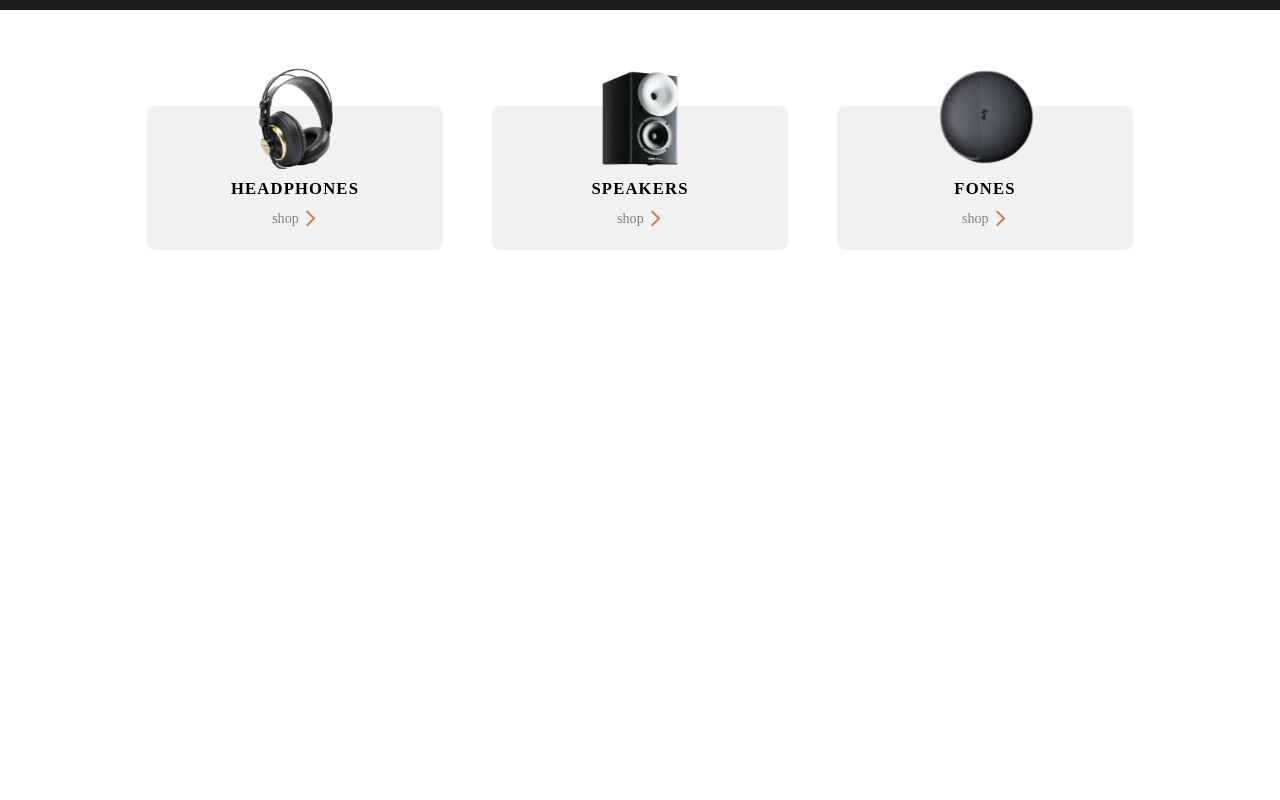
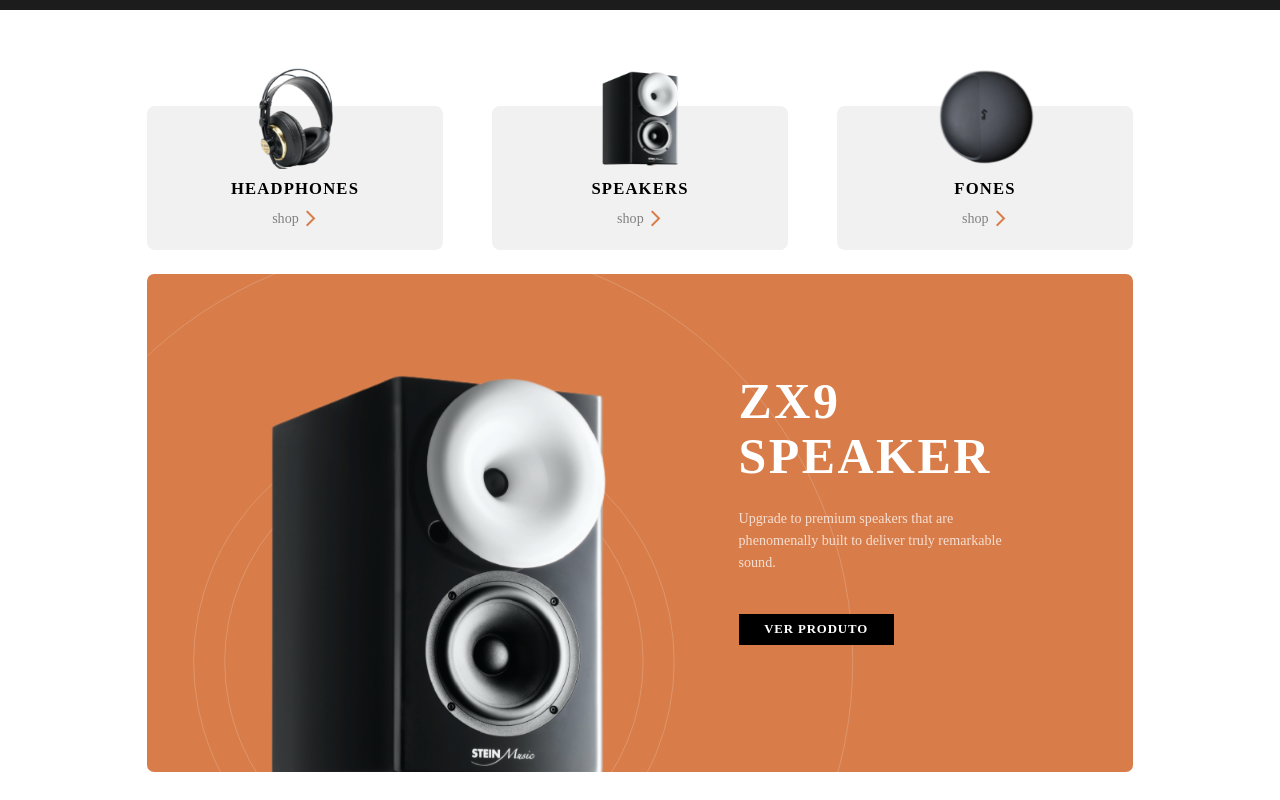
Before and after one commit to miratkd/Audiophile, a Vue app: page / in a window 1280 px wide. Shown: the part 529-1329 px from the top of the page. Before the commit the page ends 827 px from the top, so only its background shows below. Built offline with nearby package versions, Linux system fonts and the light colour scheme.

Commit message:
home 0.4

```diff
--- a/src/components/ButtonComponent.vue
+++ b/src/components/ButtonComponent.vue
@@ -1,11 +1,11 @@
 <template>
-    <button class="button-container">{{text}}</button>
+    <button :class="black ? 'button-container-black' : 'button-container'">{{text}}</button>
 </template>
 
 <script>
 export default {
     name: 'ButtonComponent',
-    props:['text']
+    props:['text', 'black']
 }
 </script>
 
@@ -25,7 +25,25 @@ export default {
     text-transform: uppercase;
     color: #FFFFFF;
 }
+.button-container-black{
+    min-width: 11.5vw;
+    text-align: center;
+    padding: 1vh 2vw;
+    cursor: pointer;
+    background-color: black;
+    border: none;
+    font-family: 'Manrope';
+    font-style: normal;
+    font-weight: 700;
+    font-size: 1em;
+    letter-spacing: 0.07em;
+    text-transform: uppercase;
+    color: #FFFFFF;
+}
 .button-container:hover{
     background-color: #FBAF85;
 }
+.button-container-black:hover{
+    background-color: #4C4C4C;
+}
 </style>
--- a/src/components/CategoriesComponent.vue
+++ b/src/components/CategoriesComponent.vue
@@ -1,32 +1,32 @@
 <template>
-    <div v-on:click.stop class="header-mobile-menu-body">
-        <div class="mobile-menu-element">
-            <div class="mobile-menu-element-body">
-                <img class="mobile-menu-element-img" src="@/assets/headephoneImg.svg" alt="">
-                <h6 class="mobile-menu-element-name">HEADPHONES</h6>
-                <RouterLink to="/headphones" v-on:click="callBack ? callBack() : ''" class="mobile-menu-link-container">
-                    <p style="color: gray;">shop</p>
-                    <span class="material-icons-outlined mobile-menu-element-icon">arrow_forward_ios</span>
+    <div v-on:click.stop class="header-category-menu-body">
+        <div class="category-menu-element">
+            <div class="category-menu-element-body">
+                <img class="category-menu-element-img" src="@/assets/headephoneImg.svg" alt="">
+                <h6 class="category-menu-element-name">HEADPHONES</h6>
+                <RouterLink to="/headphones" v-on:click="callBack ? callBack() : ''" class="category-menu-link-container">
+                    <p class="category-menu-link-text">shop</p>
+                    <span class="material-icons-outlined category-menu-element-icon">arrow_forward_ios</span>
                 </RouterLink>
             </div>
         </div>
-        <div class="mobile-menu-element">
-            <div class="mobile-menu-element-body">
-                <img class="mobile-menu-element-img" src="@/assets/speakersImg.svg" alt="">
-                <h6 class="mobile-menu-element-name">SPEAKERS</h6>
-                <RouterLink to="/speakers" v-on:click="callBack ? callBack() : ''" class="mobile-menu-link-container">
-                    <p style="color: gray;">shop</p>
-                    <span class="material-icons-outlined mobile-menu-element-icon">arrow_forward_ios</span>
+        <div class="category-menu-element">
+            <div class="category-menu-element-body">
+                <img class="category-menu-element-img" src="@/assets/speakersImg.svg" alt="">
+                <h6 class="category-menu-element-name">SPEAKERS</h6>
+                <RouterLink to="/speakers" v-on:click="callBack ? callBack() : ''" class="category-menu-link-container">
+                    <p class="category-menu-link-text">shop</p>
+                    <span class="material-icons-outlined category-menu-element-icon">arrow_forward_ios</span>
                 </RouterLink>
             </div>
         </div>
-        <div class="mobile-menu-element">
-            <div class="mobile-menu-element-body">
-                <img class="mobile-menu-element-img" src="@/assets/earphoneImg.svg" alt="">
-                <h6 class="mobile-menu-element-name">fones</h6>
-                <RouterLink to="/fones" v-on:click="callBack ? callBack() : ''" class="mobile-menu-link-container">
-                    <p style="color: gray;">shop</p>
-                    <span class="material-icons-outlined mobile-menu-element-icon">arrow_forward_ios</span>
+        <div class="category-menu-element">
+            <div class="category-menu-element-body">
+                <img class="category-menu-element-img" src="@/assets/earphoneImg.svg" alt="">
+                <h6 class="category-menu-element-name">fones</h6>
+                <RouterLink to="/fones" v-on:click="callBack ? callBack() : ''" class="category-menu-link-container">
+                    <p class="category-menu-link-text">shop</p>
+                    <span class="material-icons-outlined category-menu-element-icon">arrow_forward_ios</span>
                 </RouterLink>
             </div>
         </div>
@@ -41,7 +41,7 @@ export default {
 </script>
 
 <style scoped>
-.header-mobile-menu-body {
+.header-category-menu-body {
     height: 30vh;
     background-color: white;
     display: flex;
@@ -49,14 +49,14 @@ export default {
     justify-content: space-between;
 }
 
-.mobile-menu-element {
+.category-menu-element {
     width: 30%;
     height: 80%;
     display: flex;
     flex-direction: column-reverse;
 }
 
-.mobile-menu-element-body {
+.category-menu-element-body {
     background-color: #F1F1F1;
     height: 75%;
     border-radius: 8px;
@@ -65,53 +65,59 @@ export default {
     align-items: center;
 }
 
-.mobile-menu-element-img {
+.category-menu-element-img {
     height: 70%;
     margin-top: -13%;
 }
 
-.mobile-menu-link-container {
+.category-menu-link-container {
     display: flex;
     gap: 5%;
     text-decoration: none;
     align-items: center;
 }
-.mobile-menu-element-name{
+.category-menu-element-name{
     padding: 3%;
 }
 
-.mobile-menu-element-icon {
+.category-menu-element-icon {
     font-size: 1.5em;
+    color: #D87D4A;
+}
+.category-menu-link-text{
+    color: gray;
+}
+.category-menu-link-container:hover > .category-menu-link-text{
     color: #D87D4A;
 }
 
 @media screen and (max-width: 850px) {
-    .mobile-menu-element-img{
+    .category-menu-element-img{
         margin-top: -27%;
     }
-    .mobile-menu-element-name{
+    .category-menu-element-name{
         padding: 5%;
     }
 }
 @media screen and (max-width: 450px) {
-    .header-mobile-menu-body {
+    .header-category-menu-body {
         height: 75vh;
         flex-direction: column;
     }
 
-    .mobile-menu-element {
+    .category-menu-element {
         width: 75vw;
         height: 33%;
     }
 
-    .mobile-menu-element-img {
+    .category-menu-element-img {
         margin-top: -15%;
     }
 
-    .mobile-menu-link-container {
+    .category-menu-link-container {
         margin-top: 4%;
     }
-    .mobile-menu-element-name{
+    .category-menu-element-name{
         padding: 3%;
     }
 }</style>
--- a/src/views/HomeView.vue
+++ b/src/views/HomeView.vue
@@ -6,12 +6,20 @@
         <h1 style="color: white;">XX99 Mark II Headphones</h1>
         <p class="home-banner-text">Experience natural, lifelike audio and exceptional build quality made for the
           passionate music enthusiast.</p>
-        <ButtonComponent text="Ver produtos" />
+        <ButtonComponent text="Ver produto" />
       </div>
       <img class="home-banner-img" src="@/assets/image-hero.jpg" alt="">
     </div>
     <div class="home-content-container">
       <CategoriesComponent />
+      <div class="home-img1-container">
+        <img class="home-img1-img" src="@/assets/homeImg1.svg" alt="">
+        <div class="home-img1-info-container">
+          <h1 class="home-img1-info-title">ZX9 SPEAKER</h1>
+          <p class="home-img1-info-text">Upgrade to premium speakers that are phenomenally built to deliver truly remarkable sound.</p>
+          <ButtonComponent text="Ver produto" :black="true" />
+        </div>
+      </div>
     </div>
 
 
@@ -57,6 +65,27 @@ export default {
 .home-content-container{
   padding: 3vh 11.5%;
 }
+.home-img1-container{
+  position: relative;
+}
+.home-img1-img{
+  width: 100%;
+}
+.home-img1-info-container{
+  position: absolute;
+  top: 20%;
+  left: 60%;
+  width: 30%;
+}
+.home-img1-info-title{
+  color: white;
+  margin-bottom: 3vh;
+}
+.home-img1-info-text{
+  color: white;
+  margin-bottom: 5vh;
+  opacity: 0.75;
+}
 
 @media screen and (max-width: 850px) {
   .home-banner-container {
```
Also changed, not shown: src/assets/homeImg1.svg (added).
